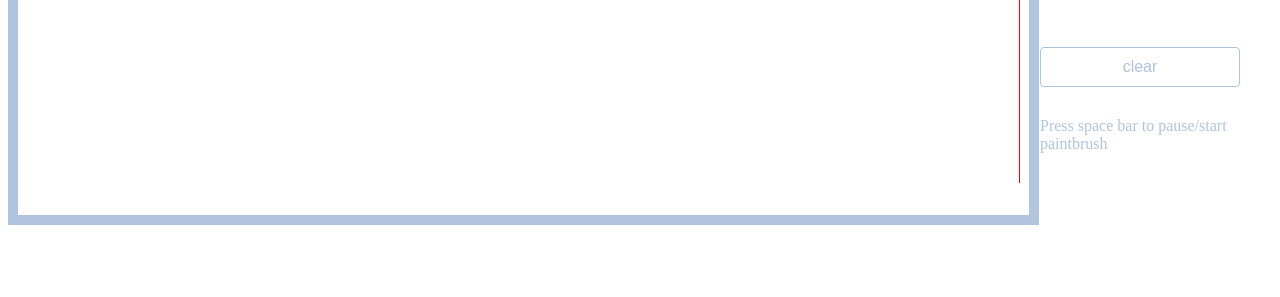
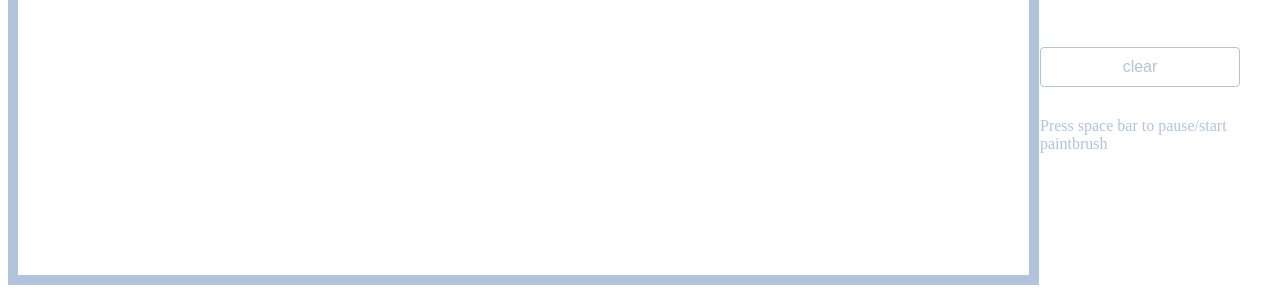
Before and after one commit to eadehemingway/drawpad, a Gatsby site: page / in a window 1280 px wide. Shown: the part 503-800 px from the top of the page. Built offline with nearby package versions, Linux system fonts and the light colour scheme; Gatsby itself is replaced by a stand-in of ours.

Commit message:
improve style

```diff
--- a/src/components/DesktopPanel.tsx
+++ b/src/components/DesktopPanel.tsx
@@ -49,7 +49,6 @@ const PanelWrapper = styled.div`
   position: absolute;
   right: 30px;
   top: 0;
-  border-left: 1px solid red;
   padding-left: 20px;
   right: 30px;
 `
--- a/src/components/MobilePanel.tsx
+++ b/src/components/MobilePanel.tsx
@@ -47,7 +47,8 @@ const Open = styled.img`
   width: 20px;
   height: 20px;
   left: 10px;
-  top: 0;
+
+  top: 10px;
   transition: transform 0.5s;
   transform: ${({ drawerOpen }) => {
     return drawerOpen ? "rotate(180deg)" : null
@@ -67,9 +68,10 @@ const PanelWrapper = styled.div`
   flex-direction: column;
   position: absolute;
   padding: 0 30px;
+  padding-top: 20px;
   background: white;
   top: 0;
-  border-left: 3px solid grey;
+  border-left: 1px solid lightsteelblue;
   padding-left: 40px;
   transition: right 0.5s;
   ${({ drawerOpen }) => {
@@ -79,6 +81,7 @@ const PanelWrapper = styled.div`
 
 const ClearBtn = styled.button`
   border: 1px solid lightsteelblue;
+  font-family: futura;
   border-radius: 4px;
   cursor: pointer;
   height: 40px;
@@ -87,6 +90,5 @@ const ClearBtn = styled.button`
   background: white;
   color: lightsteelblue;
   outline: none;
-
   margin-top: 20px;
 `
--- a/src/pages/index.tsx
+++ b/src/pages/index.tsx
@@ -153,6 +153,7 @@ export default function MouseGame2() {
 const Container = styled.div`
   position: relative;
   width: 100%;
+  top: 0;
   @media (max-width: 500px) {
     position: fixed;
   }
@@ -161,7 +162,7 @@ const Container = styled.div`
 const Svg = styled.svg`
   width: 80%;
   margin: auto;
-  height: 700px;
+  height: 95vh;
   border: 10px solid lightsteelblue;
   cursor: ${({ pauseDrawing }) =>
     pauseDrawing ? "default" : `url(${paintbrush}) 0 20, auto`};
```
